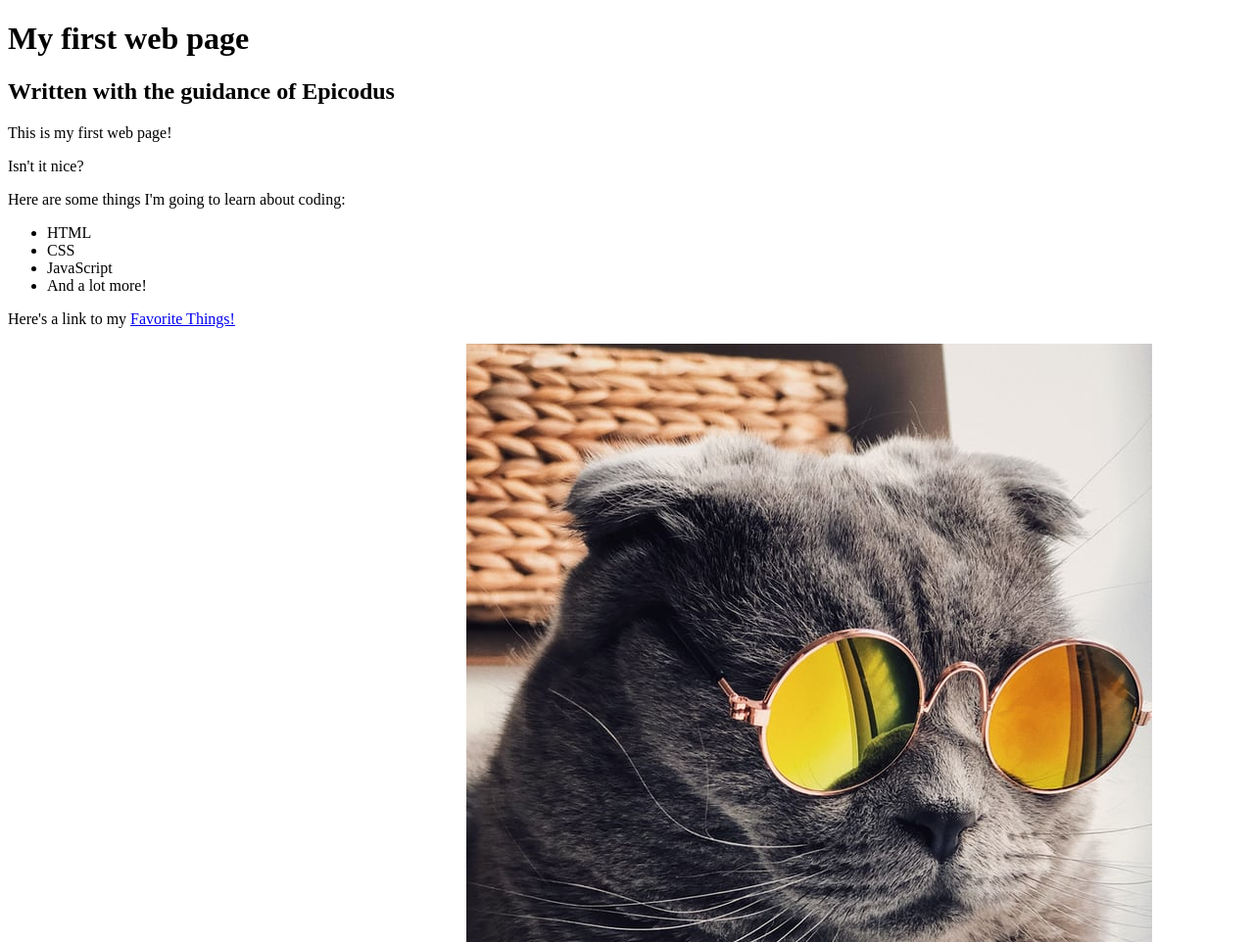
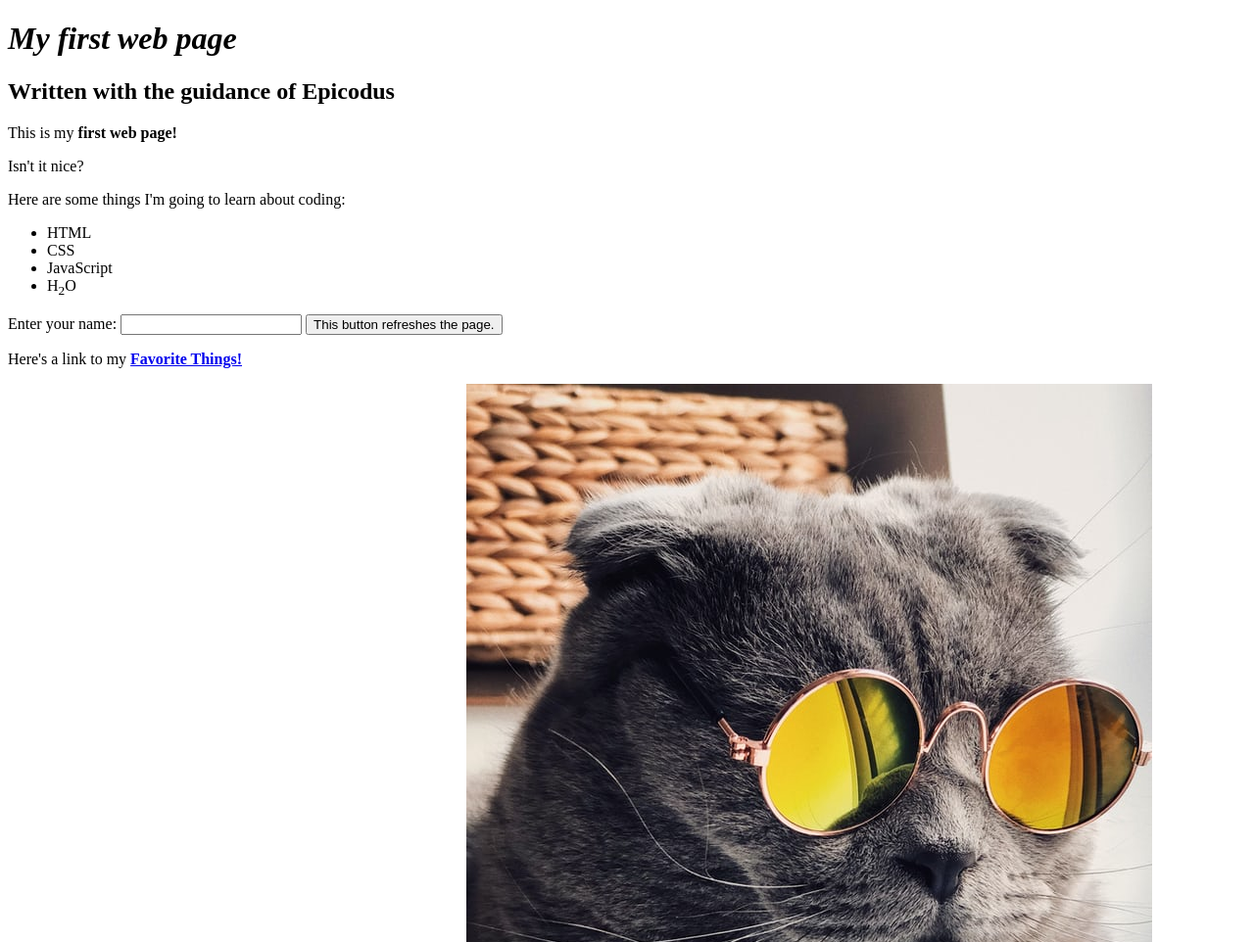
Before and after one commit to nathanfletch/my-first-webpage, a plain HTML site: page my-first-webpage.html in a window 1280 px wide. Shown: the top 962 px of the page at 98% size. Drawn offline with Linux system fonts and the light colour scheme.

Commit message:
add random inline elements

```diff
--- a/my-first-webpage.html
+++ b/my-first-webpage.html
@@ -4,10 +4,10 @@
   <title>Web page #1!</title>
 </head>
 <body>
-  <h1>My first web page</h1>
+  <h1><em>My first web page</em></h1>
   <h2>Written with the guidance of Epicodus</h2>
 
-  <p>This is my first web page!</p>
+  <p>This is my <strong>first web page!</strong></p>
   <p>Isn't it nice?</p>
 
   <p>Here are some things I'm going to learn about coding:</p>
@@ -15,11 +15,17 @@
     <li>HTML</li>
     <li>CSS</li>
     <li>JavaScript</li>
-    <li>And a lot more!</li>
+    <li>H<sub>2</sub>O</li>
   </ul>
 
+  <form>
+    <label>Enter your name:</label>
+    <input type="text">
+    <button>This button refreshes the page.</button>
+  </form>
+
   <p>Here's a link to my
-    <a href="favorite-things.html">Favorite Things!</a>
+    <a href="favorite-things.html"><strong>Favorite Things!</strong></a>
   </p>
 
   <a href="http://www.epicodus.com">Epicodus</a>
```
